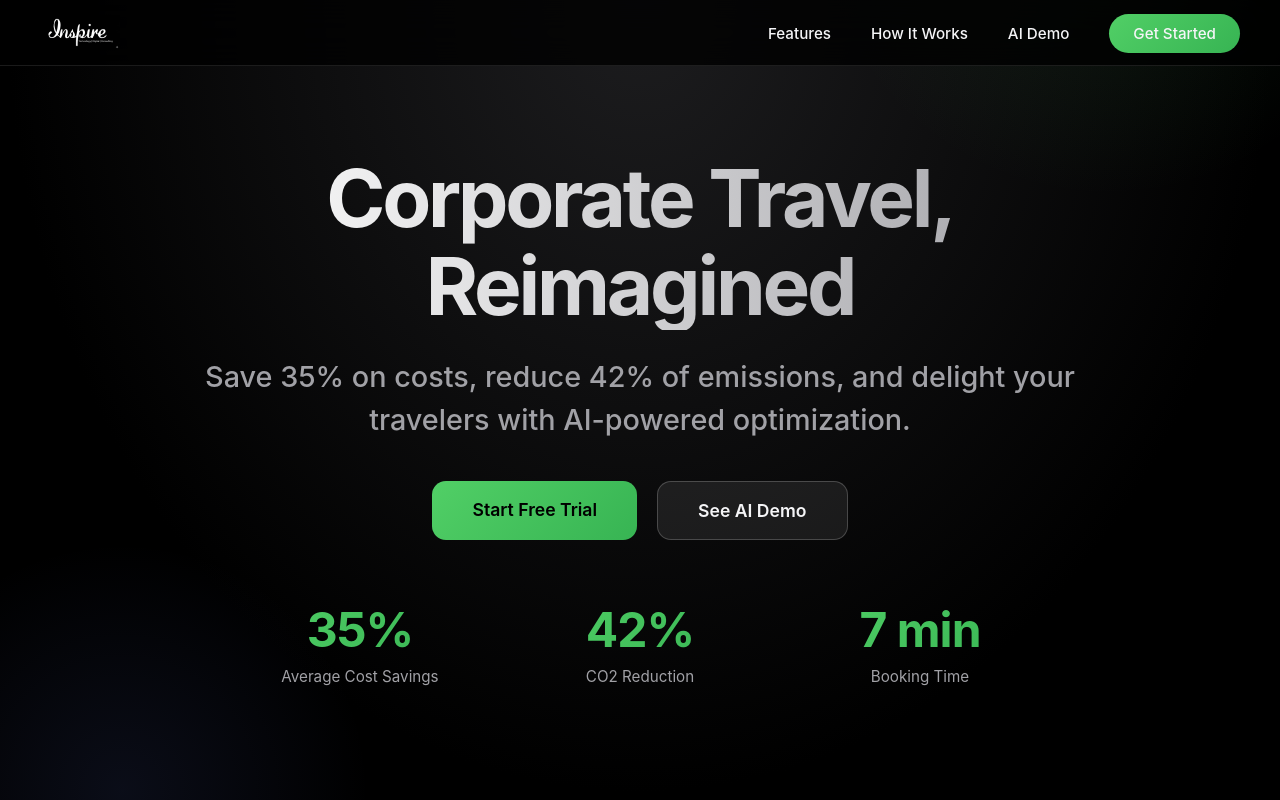
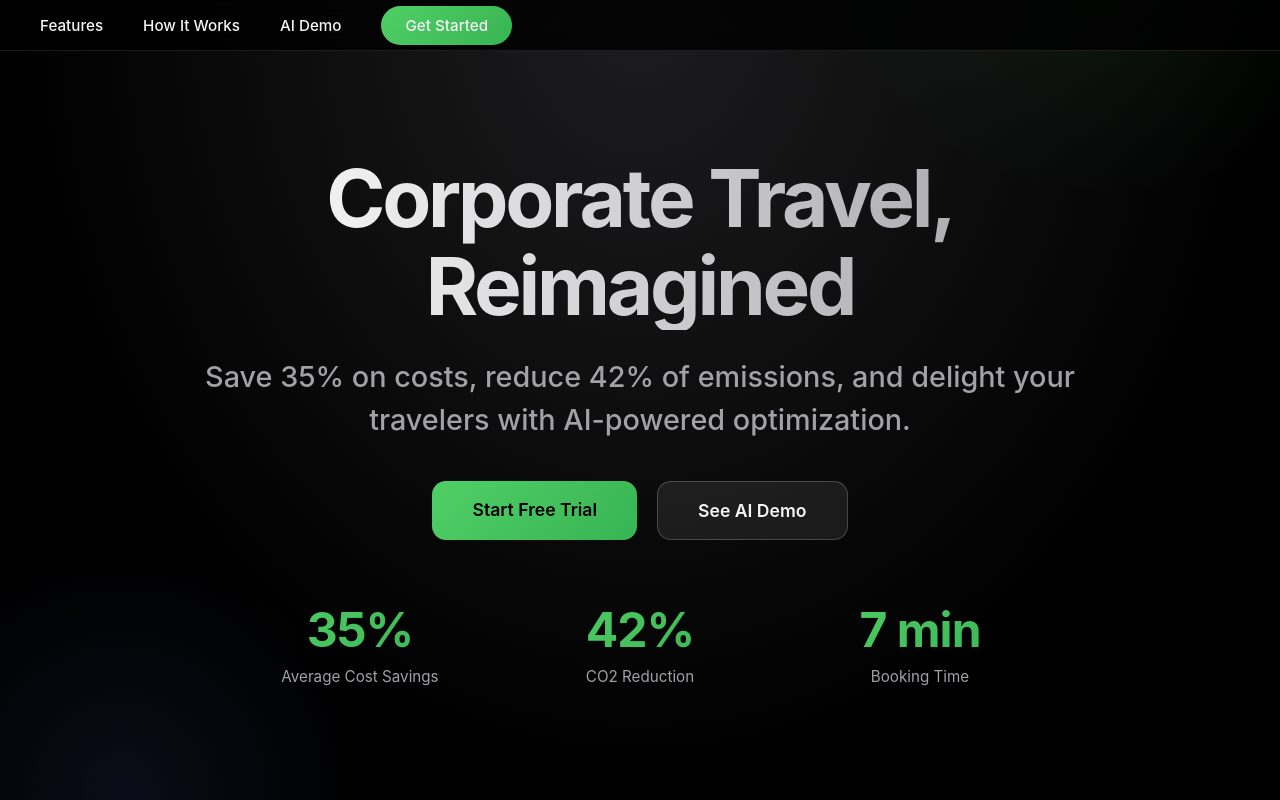
Before and after one commit to Rohit12ras/Air, a website: page src/frontend/corporate-travel-website.html in a window 1280 px wide. Shown: the top 800 px of the page. Drawn offline with Linux system fonts and the light colour scheme.

Commit message:
Remove logo from navigation and footer

```diff
--- a/src/frontend/corporate-travel-website.html
+++ b/src/frontend/corporate-travel-website.html
@@ -931,7 +931,6 @@
     <!-- Navigation -->
     <nav>
         <div class="nav-container">
-            <img src="logo.jpg" alt="Inspire" class="nav-logo">
             <ul class="nav-links">
                 <li><a href="#features">Features</a></li>
                 <li><a href="#how-it-works">How It Works</a></li>
@@ -1324,7 +1323,6 @@
     <footer>
         <div class="footer-content">
             <div class="footer-brand">
-                <img src="logo.jpg" alt="Inspire" class="footer-logo">
             </div>
         </div>
     </footer>
```
